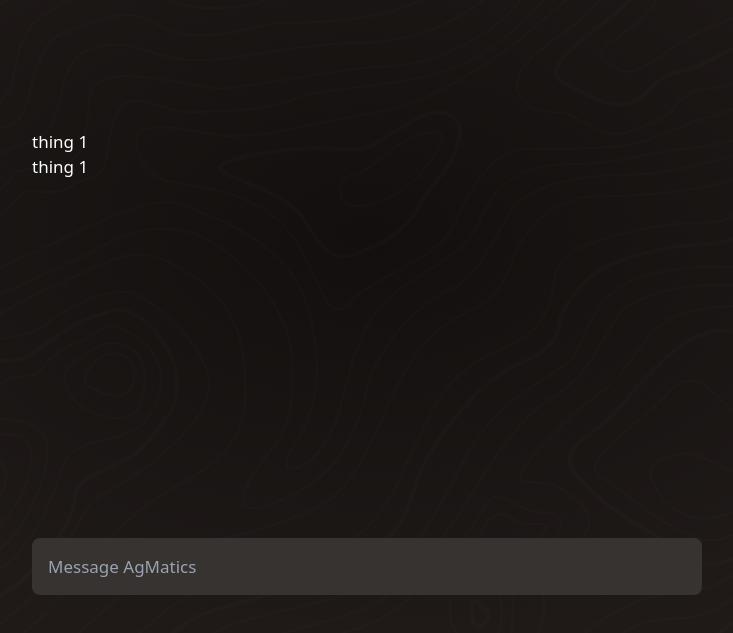
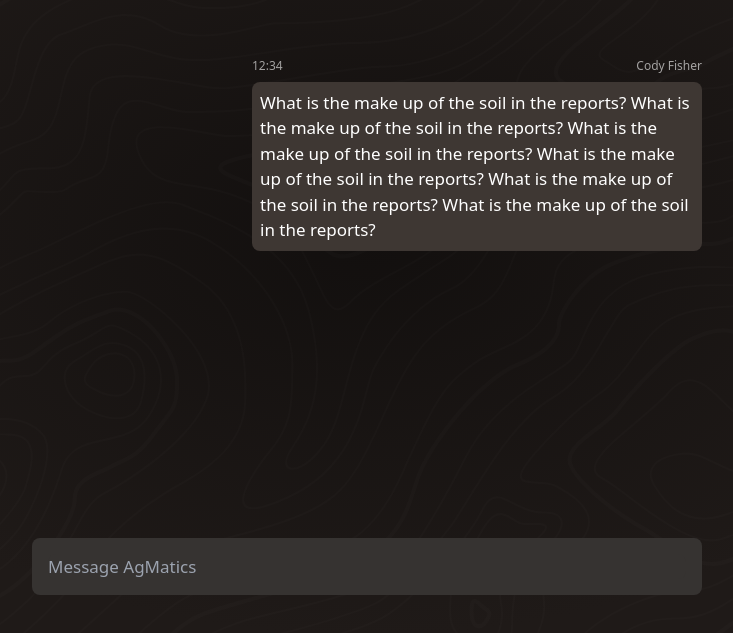
Before and after one commit to Virtuouz/Agmatics-UI, a website: page src/index.html in a window 1280 px wide. Shown: the part 165-798 px from the top of the page, without its empty margins (273-1006 px from the left). Drawn offline with nearby package versions, Linux system fonts and the light colour scheme; files that its build step writes are made by us from their sources.

Commit message:
style user text

```diff
--- a/src/index.html
+++ b/src/index.html
@@ -22,8 +22,19 @@
                     <section class="flex-1 h-full overflow-y-auto no-scrollbar flex flex-col">
                         <div class="flex-1 flex flex-col justify-center items-center">
                             <div class="max-w-full w-full flex flex-col">
-                                <p>thing 1</p>
-                                <p>thing 1</p>
+                                <ul class="max-w-[450px] self-end">
+                                    <li class="lg-user-message">
+                                        <div class="flex justify-between text-xs ">
+                                            <time datetime="2024-07-13T12:34:56" class="opacity-60"> 12:34</time>
+                                            <div>
+                                                <p class="opacity-60">Cody Fisher</p>
+                                            </div>
+                                        </div>
+                                        <p class="p-2 bg-[#3E3733] rounded-lg mt-2">
+                                            What is the make up of the soil in the reports? What is the make up of the soil in the reports? What is the make up of the soil in the reports? What is the make up of the soil in the reports? What is the make up of the soil in the reports? What is the make up of the soil in the reports?
+                                        </p>
+                                    </li>
+                                </ul>
 
                             </div>
                         </div>
```
